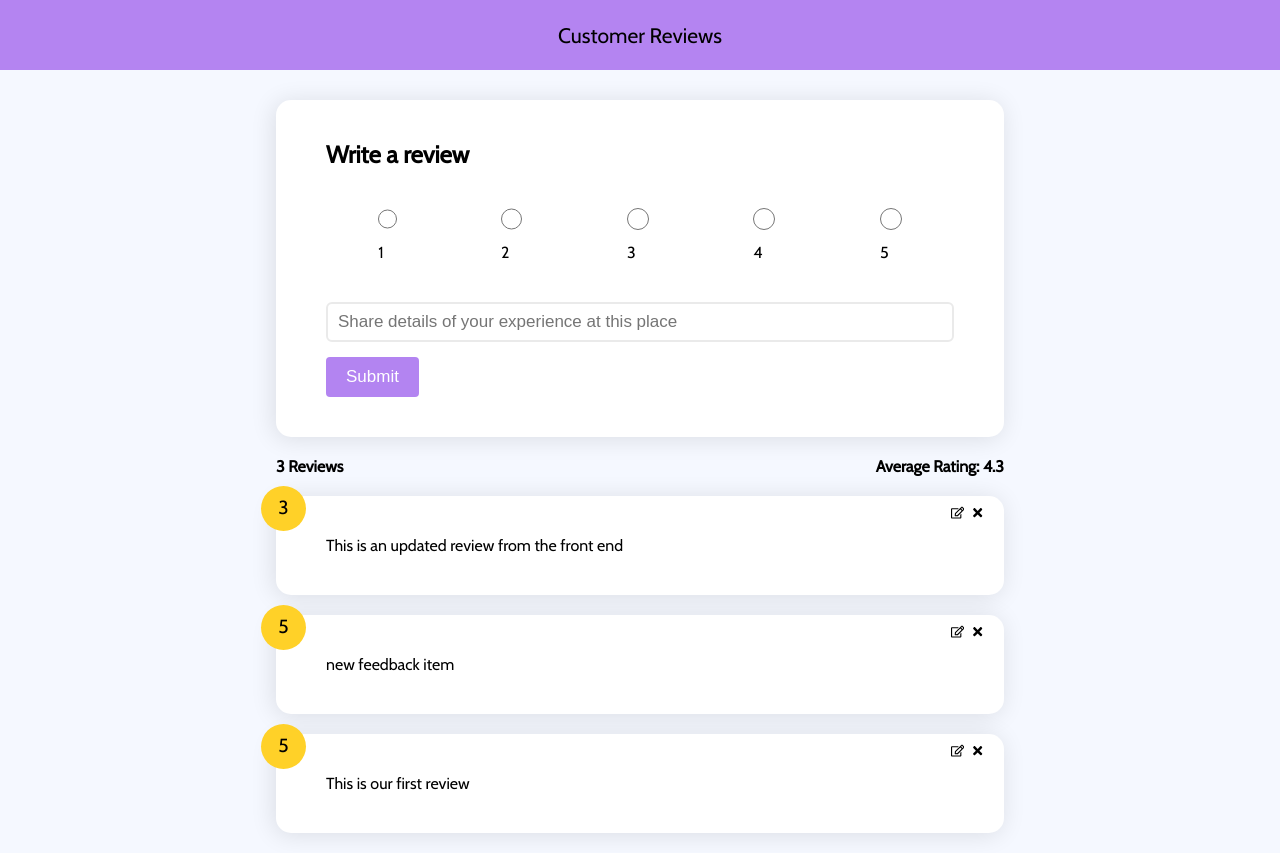
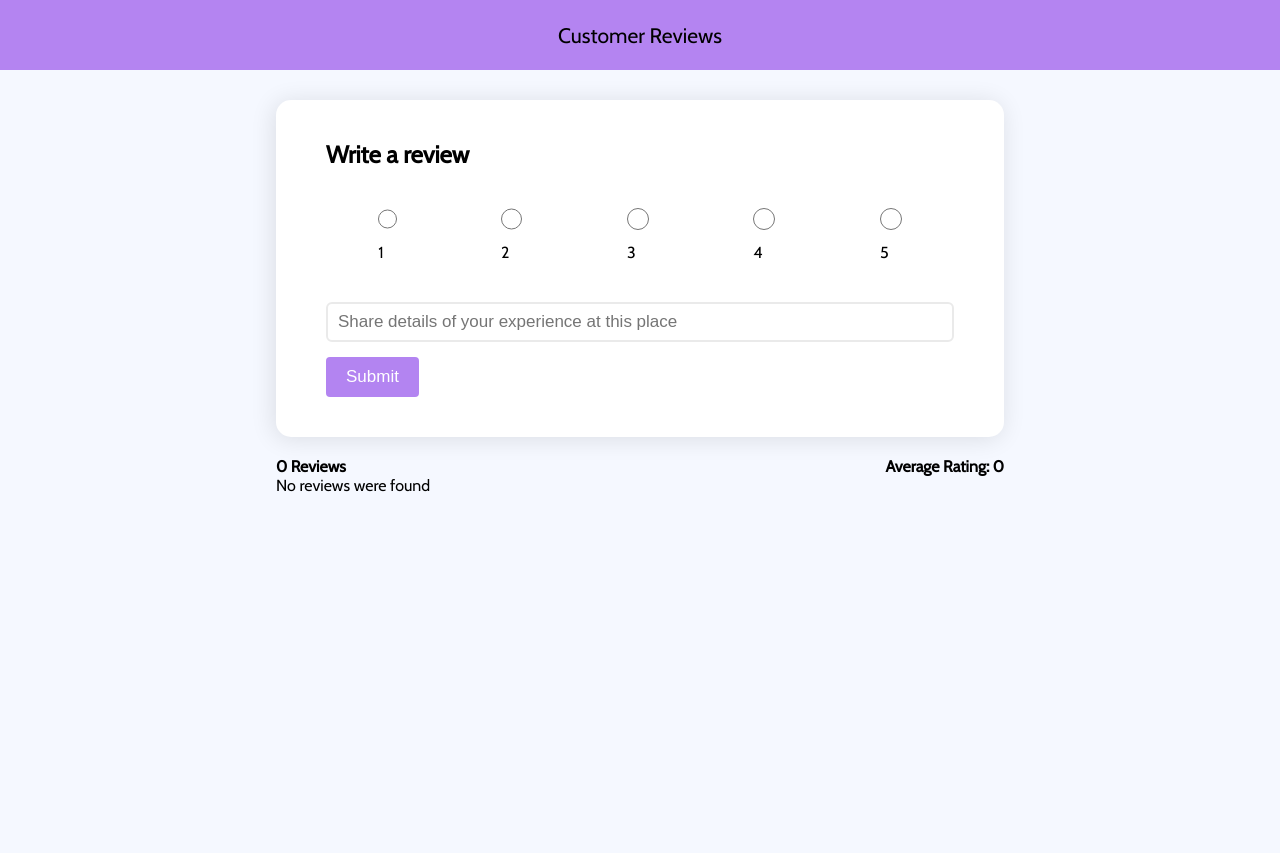
Before and after one commit to austindflatt/customer-reviews, a React (Create React App) app: page / in a window 1280 px wide. After the commit the page ends 800 px from the top, so only its background shows below. Built offline with nearby package versions, Linux system fonts and the light colour scheme; data requests are answered from the project's data file.

Commit message:
fix: fixed script error when deploying

```diff
--- a/database.json
+++ b/database.json
@@ -1,19 +1,3 @@
 {
-  "review": [
-    {
-      "id": 1,
-      "rating": 5,
-      "text": "This is our first review"
-    },
-    {
-      "text": "new feedback item",
-      "rating": 5,
-      "id": 3
-    },
-    {
-      "text": "This is an updated review from the front end",
-      "rating": 3,
-      "id": 5
-    }
-  ]
+  "review": []
 }
--- a/package.json
+++ b/package.json
@@ -18,7 +18,7 @@
   },
   "scripts": {
     "start": "react-scripts start",
-    "build": "react-scripts build",
+    "build": "CI=false && react-scripts build",
     "test": "react-scripts test",
     "eject": "react-scripts eject",
     "server": "json-server --watch database.json --port 3001"
--- a/src/components/ReviewList.jsx
+++ b/src/components/ReviewList.jsx
@@ -10,7 +10,7 @@ function ReviewList() {
   const { review, isLoading } = useContext(ReviewContext);
 
     if(!isLoading && (!review || review.length === 0)) {
-        return <p>No reviews found</p>
+        return <p>No reviews were found</p>
     }
 
   return isLoading ?
```
